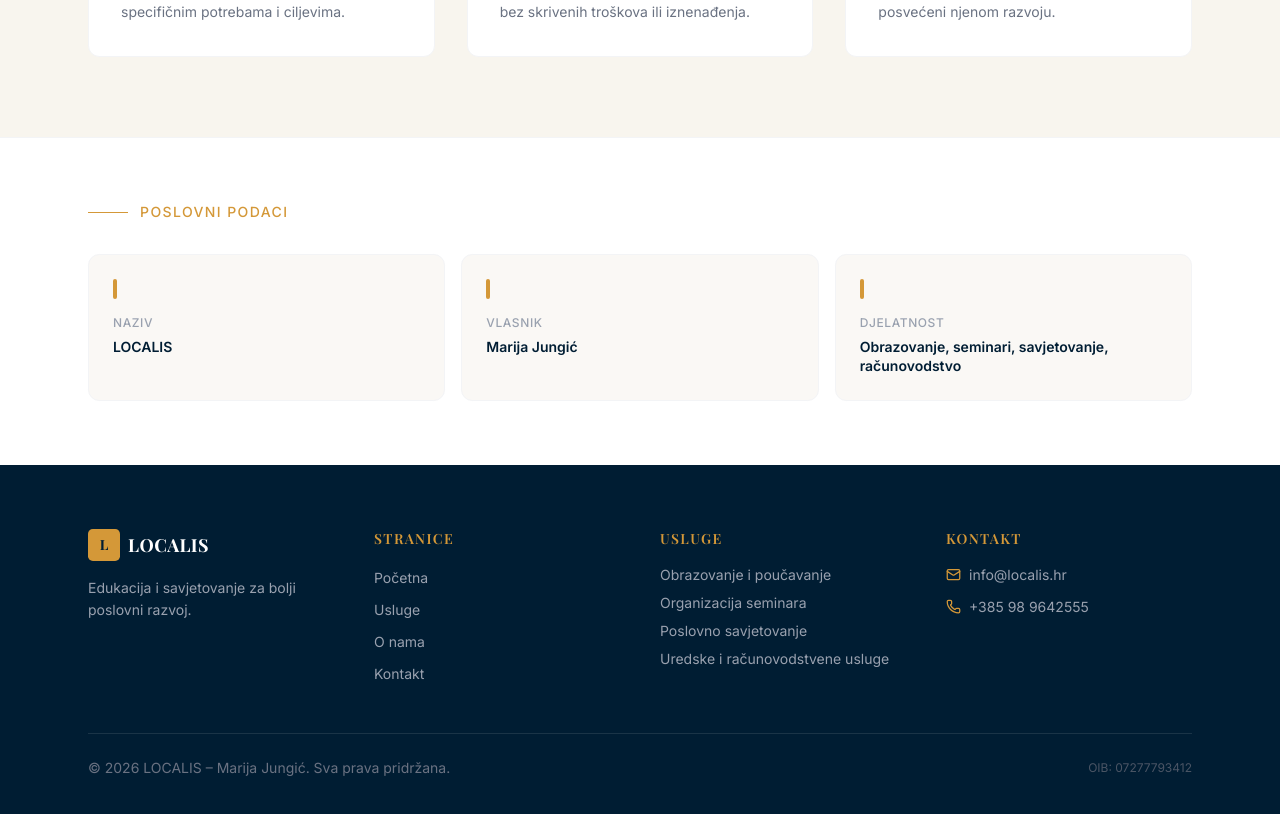
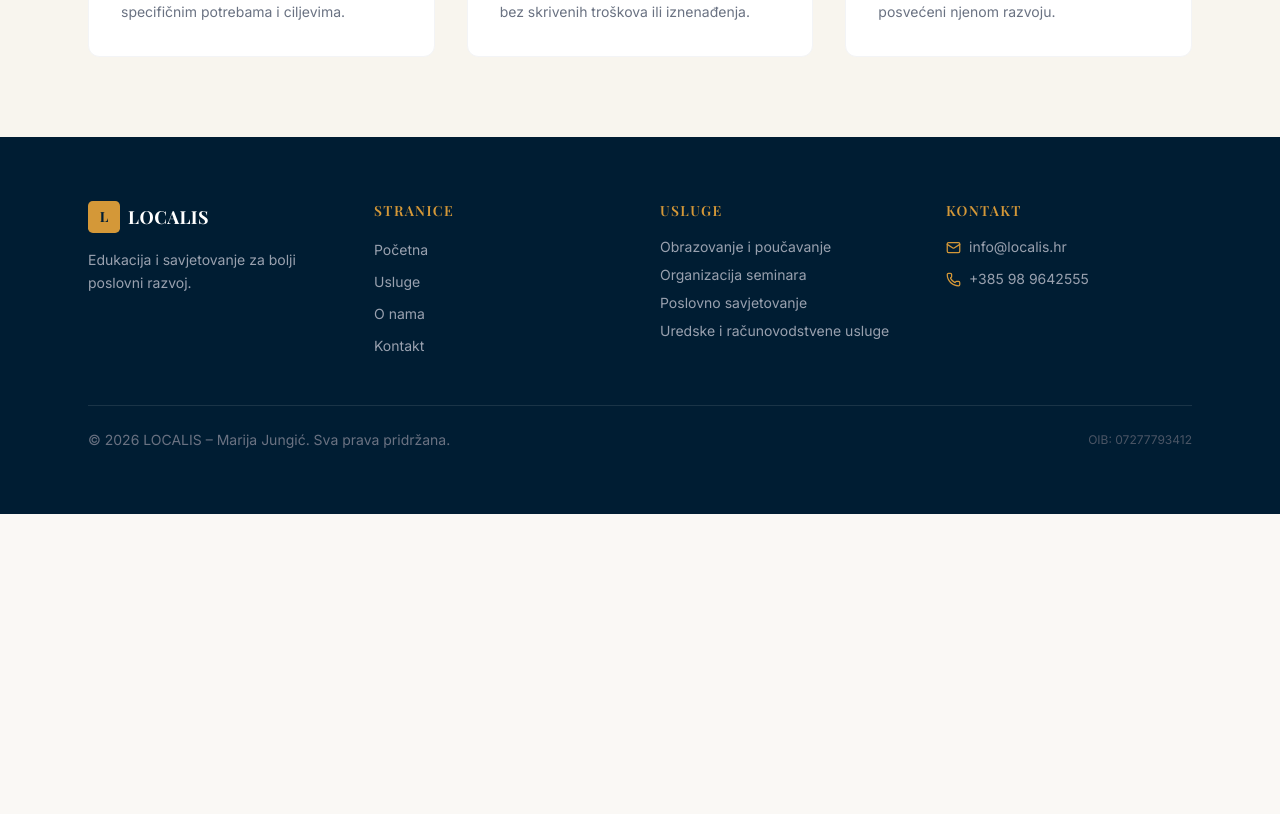
Before and after one commit to dejunga/localis, a Next.js app: page /o-nama in a window 1280 px wide. Shown: the part 1241-2055 px from the top of the page. After the commit the page ends 1755 px from the top, so only its background shows below. Built offline with nearby package versions, Linux system fonts and the light colour scheme; a web font is replaced by a local one.

Commit message:
Remove business info section from O nama page

```diff
--- a/app/(site)/o-nama/page.tsx
+++ b/app/(site)/o-nama/page.tsx
@@ -161,45 +161,6 @@ export default function ONamaPage() {
         </div>
       </section>
 
-      {/* Legal info */}
-      <section className="py-16 bg-white border-t border-gray-100">
-        <div className="max-w-6xl mx-auto px-6">
-          <motion.div
-            initial={{ opacity: 0, y: 20 }}
-            whileInView={{ opacity: 1, y: 0 }}
-            viewport={{ once: true }}
-            transition={{ duration: 0.6 }}
-          >
-            <div className="flex items-center gap-3 mb-8">
-              <div className="h-px w-10 bg-[var(--gold)]" />
-              <span className="text-[var(--gold)] text-sm font-medium uppercase tracking-widest">
-                Poslovni podaci
-              </span>
-            </div>
-
-            <div className="grid grid-cols-1 sm:grid-cols-3 gap-4">
-              {[
-                { label: "Naziv", value: "LOCALIS" },
-                { label: "Vlasnik", value: "Marija Jungić" },
-                { label: "Djelatnost", value: "Obrazovanje, seminari, savjetovanje, računovodstvo" },
-              ].map(({ label, value }) => (
-                <div
-                  key={label}
-                  className="group p-6 rounded-xl border border-gray-100 hover:border-[var(--gold)]/40 hover:shadow-md transition-all duration-300 bg-[oklch(0.98_0.005_85)]"
-                >
-                  <div className="w-1 h-5 bg-[var(--gold)] rounded-full mb-4" />
-                  <p className="text-xs text-gray-400 font-medium uppercase tracking-wider mb-1.5">
-                    {label}
-                  </p>
-                  <p className="text-[var(--navy)] font-semibold text-sm leading-snug">
-                    {value}
-                  </p>
-                </div>
-              ))}
-            </div>
-          </motion.div>
-        </div>
-      </section>
     </>
   );
 }
```
